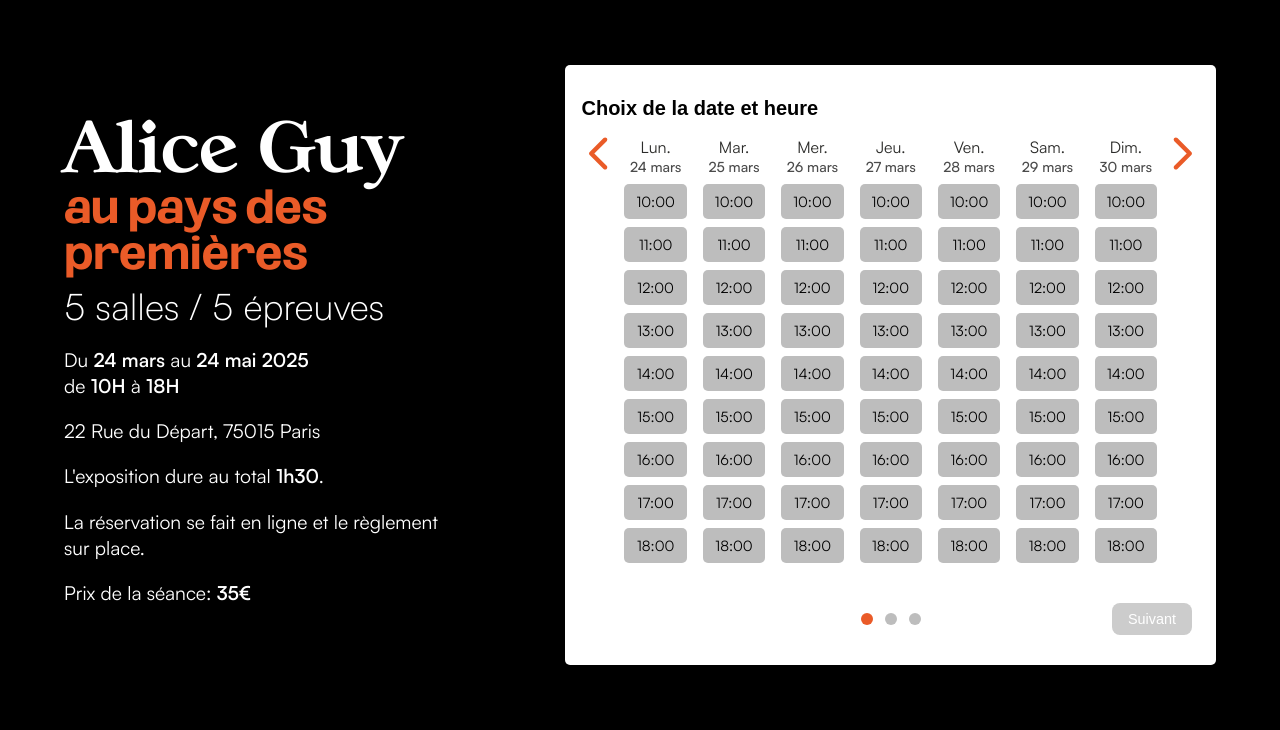
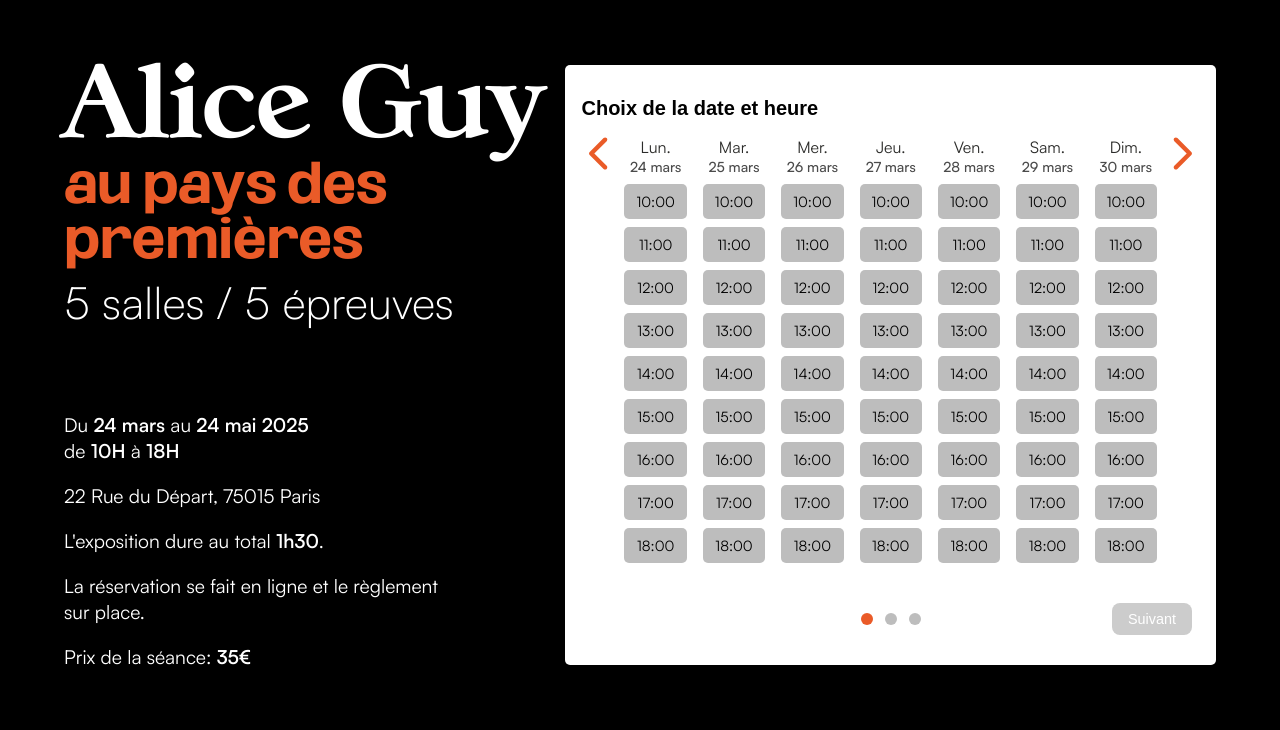
Before and after one commit to EliasZerar/alice_guy_expo, a PHP site: page /reserve.html in a window 1280 px wide. Shown: the part 70-800 px from the top of the page. Run offline with PHP 8.4, Linux system fonts and the light colour scheme.

Commit message:
Changed font sizes in reservation page

```diff
--- a/css/pages/reserve.scss
+++ b/css/pages/reserve.scss
@@ -5,9 +5,9 @@
     max-width: 1400px;
     margin: 1rem auto;
 
-    .five {
-      margin-bottom: 1rem;
-    }
+    // .five {
+    //   // margin-bottom: 1rem;
+    // }
   }
 
   .reservation-info-container,
@@ -590,3 +590,25 @@
       }
     }
   }
+
+
+  @media (min-width: 1000px) {
+    .reservation-info-container {
+
+      .title-1 {
+        font-size: 6.25rem;
+      }
+
+      .title-2 {
+        font-size: 3.438rem;
+      }
+
+      .five {
+        font-size: 2.8rem;
+      }
+
+      .infos {
+        font-size: 1.2rem;
+      }
+    }
+  }
--- a/css/styles.css
+++ b/css/styles.css
@@ -685,9 +685,6 @@ html, body {
   max-width: 1400px;
   margin: 1rem auto;
 }
-.reservation-container .five {
-  margin-bottom: 1rem;
-}
 
 .reservation-info-container,
 .reservation-form-container {
@@ -1197,6 +1194,7 @@ html, body {
   .reservation-container {
     margin: 0 auto;
     height: 100%;
+    max-height: 100vh;
     flex-direction: row;
     justify-content: space-around;
     align-items: center;
@@ -1217,5 +1215,19 @@ html, body {
     font-size: 1.2rem;
   }
 }
+@media (min-width: 1000px) {
+  .reservation-info-container .title-1 {
+    font-size: 6.25rem;
+  }
+  .reservation-info-container .title-2 {
+    font-size: 3.438rem;
+  }
+  .reservation-info-container .five {
+    font-size: 2.8rem;
+  }
+  .reservation-info-container .infos {
+    font-size: 1.2rem;
+  }
+}
 
 /*# sourceMappingURL=styles.css.map */
```
Also changed, not shown: 1 other file.
